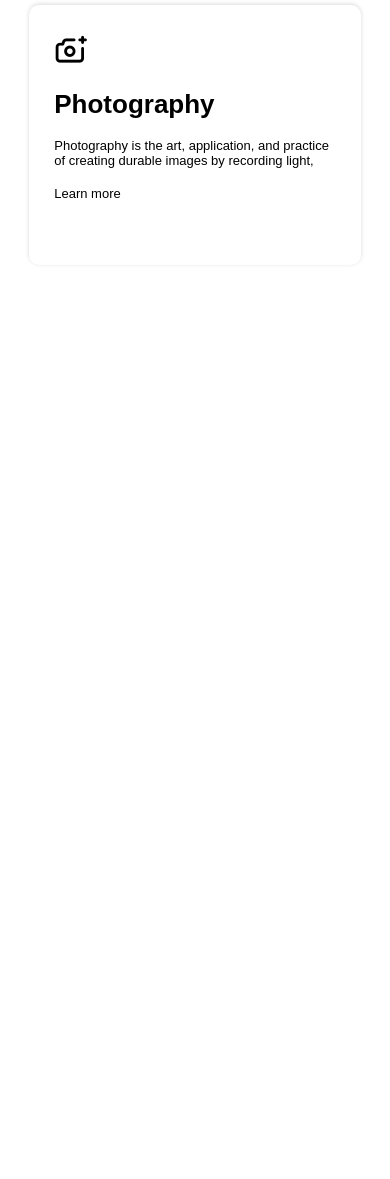
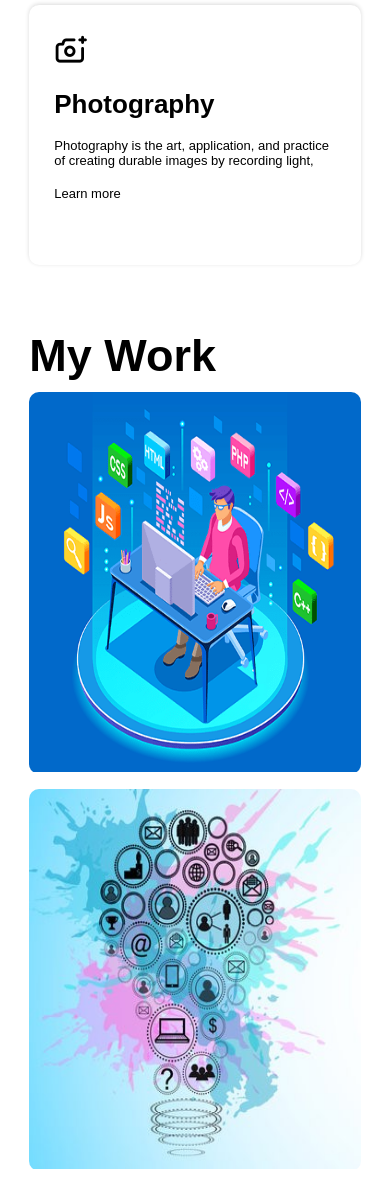
Before and after one commit to IsmailHosen25/My-web-site, a plain HTML site: page index.html in a window 390 px wide. Shown: the part 2026-3205 px from the top of the page. Before the commit the page ends 2326 px from the top, so only its background shows below. Drawn offline with nearby package versions, Linux system fonts and the light colour scheme.

Commit message:
protfolio section added

```diff
--- a/index.html
+++ b/index.html
@@ -156,6 +156,46 @@
 </div>
 
     <!-- ------------------------------------Section-3 End------------------------------------------------- -->
+
+    <!-- ------------------------------------Section-4 start------------------------------------------------- -->
+
+
+    <div class="sec-4" id="portfolio">
+        <div class="inner in-sec4">
+            <div class="heading">
+                <h2>My Work</h2>
+            </div>
+            <div class="mywork-card">
+                <div class="w-card">
+                           <img src="Image/web.png" alt="">
+                           <div class="w-about">
+                             <h3>Web Design</h3>
+                             <p>Here is some web design for E-Commerce, Portfolio and agency</p>
+                             <a href="https://github.com/IsmailHosen25/onepage-web-beginner-level" target="_blank"><i class="fa-solid fa-arrow-up-right-from-square"></i></a>
+                           </div>
+                </div>
+                <div class="w-card">
+                   <img src="Image/digital2.jpg" alt="">
+                   <div class="w-about">
+                     <h3>Digital Marketing</h3>
+                     <p>I just started working on digital Marketing</p>
+                     <a href="#nav"><i class="fa-solid fa-arrow-up-right-from-square"></i></a>
+                   </div>
+                </div>
+                <div class="w-card">
+                    <img src="Image/photogrpy.jpg" alt="">
+                    <div class="w-about">
+                      <h3>Photography</h3>
+                      <p>Here is some best Photography</p>
+                      <a href="#nav"><i class="fa-solid fa-arrow-up-right-from-square"></i></a>
+                    </div>
+                </div>
+            </div>
+        </div>
+    </div>
+
+
+        <!-- ------------------------------------Section-4 End------------------------------------------------- -->
     <script src="index.js"></script>
 </body>
 </html>
--- a/style.css
+++ b/style.css
@@ -17,7 +17,8 @@ html{
     --light-gray:#6a6a6b;
     --social-media:#6858CF;
     --services-bg:#fff;
-    ---services-hover:#fff;
+    --services-hover:#fff;
+    --work-hover:#6858CF;
 
 }
 .inner{
@@ -38,7 +39,8 @@ body.dark-theme{
     --light-gray:#fff;
     --social-media:#fff;
     --services-bg:#262626;
-    ---services-hover:#ff004f;
+    --services-hover:#ff004f;
+    --work-hover:#ff3838;
 }
 html{
    scroll-behavior: smooth;
@@ -366,7 +368,72 @@ header nav .nav-manu ul li a{
    cursor: pointer;
 }
 /* *********************************** section-3 End********************************************* */
-
+.sec-4{
+   width: 100%;
+   display: flex;
+   justify-content: center;
+   align-items: center;
+   overflow: hidden;
+   padding: 2rem 0rem;
+   background-color: var(--bg-color);
+}
+.sec-4 .in-sec4 .heading{
+   font-size: 3rem;
+   padding: 1rem 0rem;
+   color: var(--para-color);
+}
+.sec-4 .in-sec4 .mywork-card{
+   width: 100%;
+   display: flex;
+   justify-content: space-between;
+   align-items: center;
+   flex-wrap: wrap;
+}
+.sec-4 .in-sec4 .mywork-card .w-card{
+   width: 31%;
+   border-radius: 10px;
+   position: relative;
+   overflow: hidden;
+}
+.sec-4 .in-sec4 .mywork-card .w-card img{
+   width: 100%;
+   height: 38rem;
+}
+.sec-4 .in-sec4 .mywork-card .w-card .w-about{
+   position: absolute;
+   left: 0;
+   bottom: 0;
+   width: 100%;
+   height: 0%;
+   background: linear-gradient(rgba(0,0,0,0.6),var(--work-hover));
+   border-radius: 10px;
+   overflow: hidden;
+   display: flex;
+   flex-direction: column;
+   align-items: center;
+   justify-content: center;
+   color: #fff;
+   padding: 0rem 1.5rem;
+   transition: all 0.3s linear;
+}
+.sec-4 .in-sec4 .mywork-card .w-card:hover .w-about{
+   height: 100%;
+}
+.sec-4 .in-sec4 .mywork-card .w-card .w-about h3{
+   font-size: 2rem;
+}
+.sec-4 .in-sec4 .mywork-card .w-card .w-about p{
+   font-size: 1.6rem;
+   padding: 1rem 0rem;
+   text-align: center;
+}
+.sec-4 .in-sec4 .mywork-card .w-card .w-about a{
+   font-size: 1.8rem;
+   color: #000;
+   padding: 1.5rem;
+   background-color: #fff;
+   border-radius: 50%;
+}
 /* ************************************************************************************************** */
                                          /* Media Query*/
 /* *************************************************************************************************** */
@@ -407,6 +474,13 @@ header nav .nav-manu ul li a{
       justify-content: space-evenly;
    }
    .sec-3 .in-sec3 .services .s-card{
+      width: 48%;
+      margin-bottom: 1.5rem;
+   }
+   .sec-4 .in-sec4 .mywork-card{
+      justify-content: space-evenly;
+   }
+   .sec-4 .in-sec4 .mywork-card .w-card{
       width: 48%;
       margin-bottom: 1.5rem;
    }
@@ -504,6 +578,9 @@ header nav .nav-manu ul li a i{
  .sec-3 .in-sec3 .services .s-card{
    width: 100%;
 }
+.sec-4 .in-sec4 .mywork-card .w-card{
+   width: 75%;
+}
 }
 @media screen  and (max-width:480px){
     header nav .nav-manu ul{
@@ -532,4 +609,7 @@ header nav .nav-manu ul li a i{
       height: 26rem;
       gap: 1.3rem;
     }
+    .sec-4 .in-sec4 .mywork-card .w-card{
+      width: 100%;
+   }
 }
```
Also changed, not shown: Image/digital2.jpg (added), Image/marketing.png (deleted), Image/photogrpy.jpg (added), Image/web.png (added).
